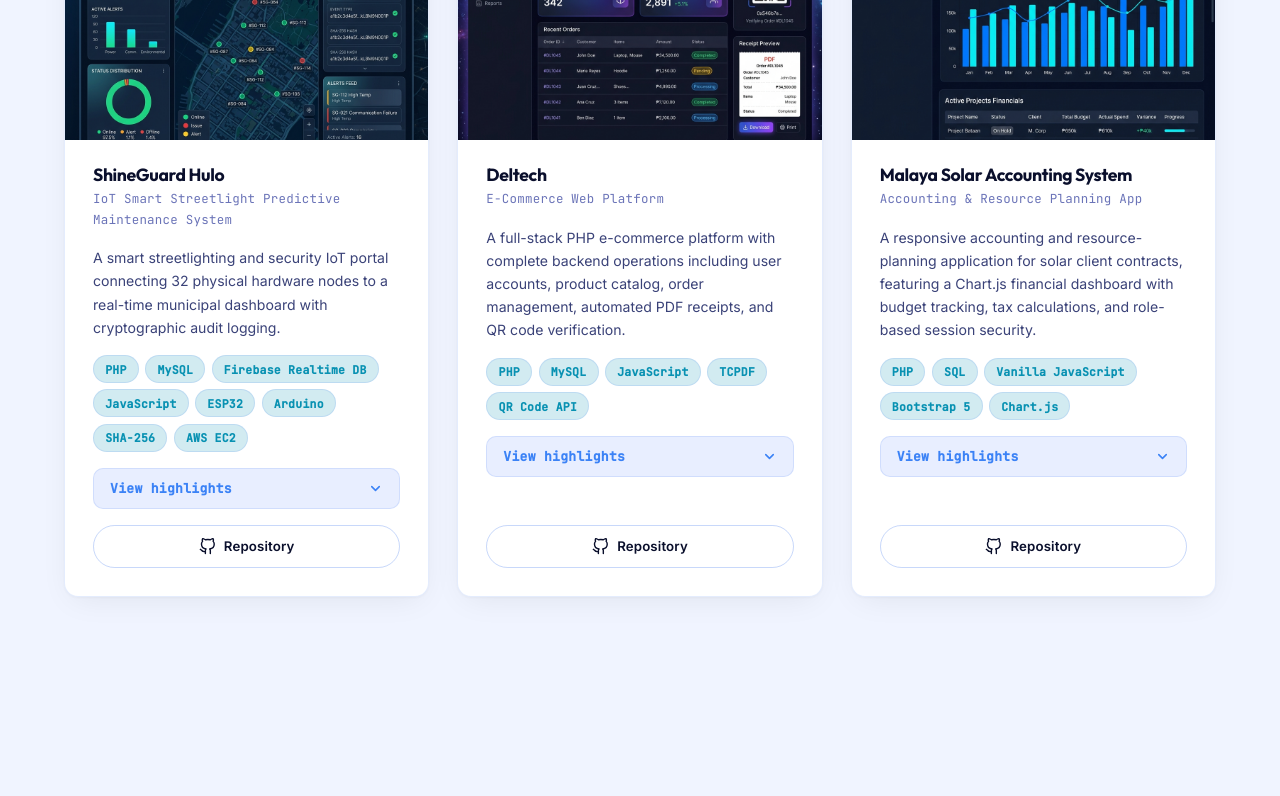
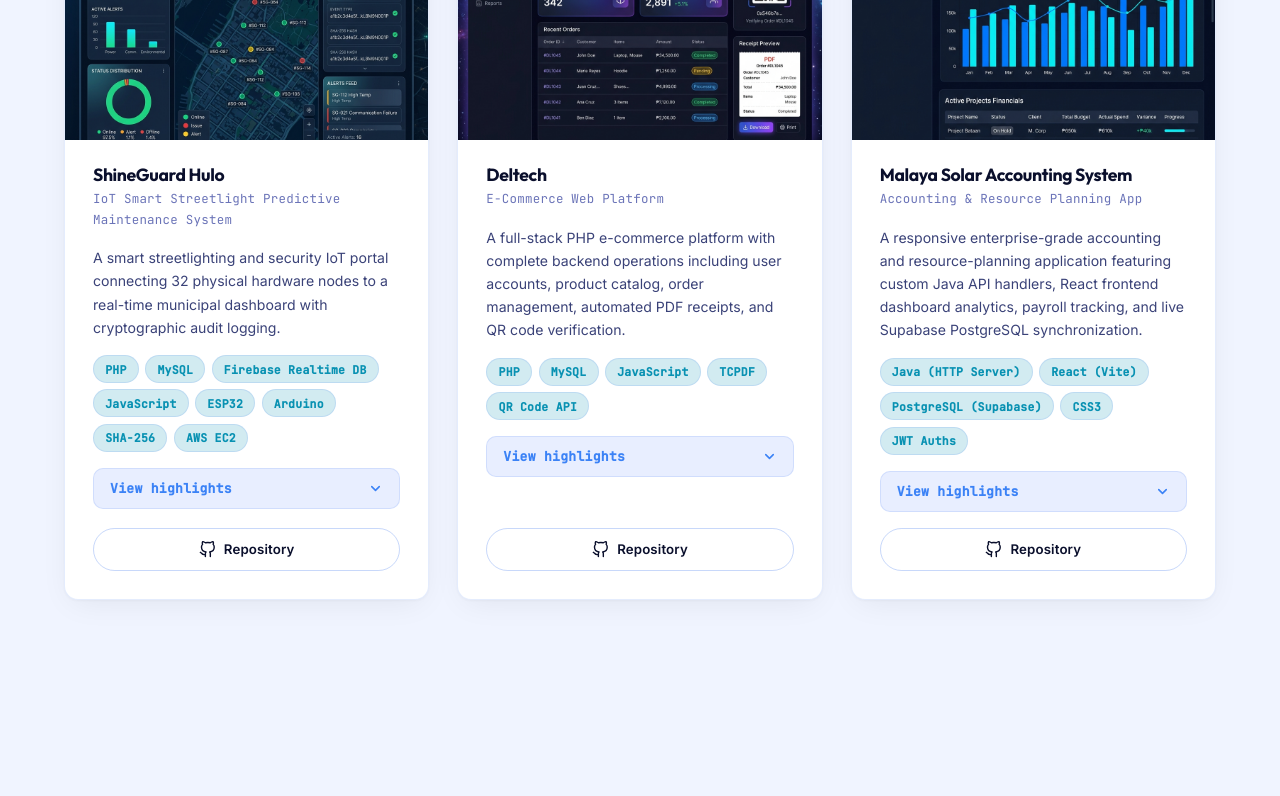
Before and after one commit to Artlein/MyPortfolio, a Next.js app: page / in a window 1280 px wide. Shown: the part 2226-3022 px from the top of the page. Built offline with nearby package versions, Linux system fonts and the light colour scheme.

Commit message:
update: refresh Malaya Solar description with modern React + Java + PostgreSQL tech stack details

```diff
--- a/src/components/Projects.tsx
+++ b/src/components/Projects.tsx
@@ -65,18 +65,17 @@ const projectsData: Project[] = [
     category: "data",
     categoryLabel: "Data Engineering",
     dateRange: "Sept 2024 – Dec 2024",
-    summary: "A responsive accounting and resource-planning application for solar client contracts, featuring a Chart.js financial dashboard with budget tracking, tax calculations, and role-based session security.",
+    summary: "A responsive enterprise-grade accounting and resource-planning application featuring custom Java API handlers, React frontend dashboard analytics, payroll tracking, and live Supabase PostgreSQL synchronization.",
     image: "/images/malaya_solar.png",
-    techStack: ["PHP", "SQL", "Vanilla JavaScript", "Bootstrap 5", "Chart.js"],
+    techStack: ["Java (HTTP Server)", "React (Vite)", "PostgreSQL (Supabase)", "CSS3", "JWT Auths"],
     highlights: [
-      "Developed a responsive accounting and resource-planning application using PHP, SQL, Vanilla JavaScript, and Bootstrap 5, improving project cost visibility and workflow management for client contracts.",
-      "Built a financial tracking module with full CRUD functionality that auto-calculated budgets, actuals, taxes, and variances, backed by an interactive Chart.js dashboard and secured with role-based session guards and SQL prepared statements.",
+      "Developed a responsive accounting and resource-planning application using React, Java HTTP Server, and Supabase PostgreSQL, improving project cost visibility and workflow management.",
+      "Built a financial tracking module with full CRUD functionality that auto-calculated budgets, actuals, taxes, and variances, backed by an interactive dashboard and secured with custom token guards and prepared statements.",
     ],
     learned: "Malaya strengthened my ability to design data-driven financial interfaces end-to-end, balancing frontend chart UX with secure and efficient backend SQL design.",
     github: "https://github.com/Artlein/Malaya.git",
     demo: "#",
-  },
-
+  }
 ];
 
 export default function Projects() {
```
Also changed, not shown: 1 other file (tests, documents, lock files or other folders).
